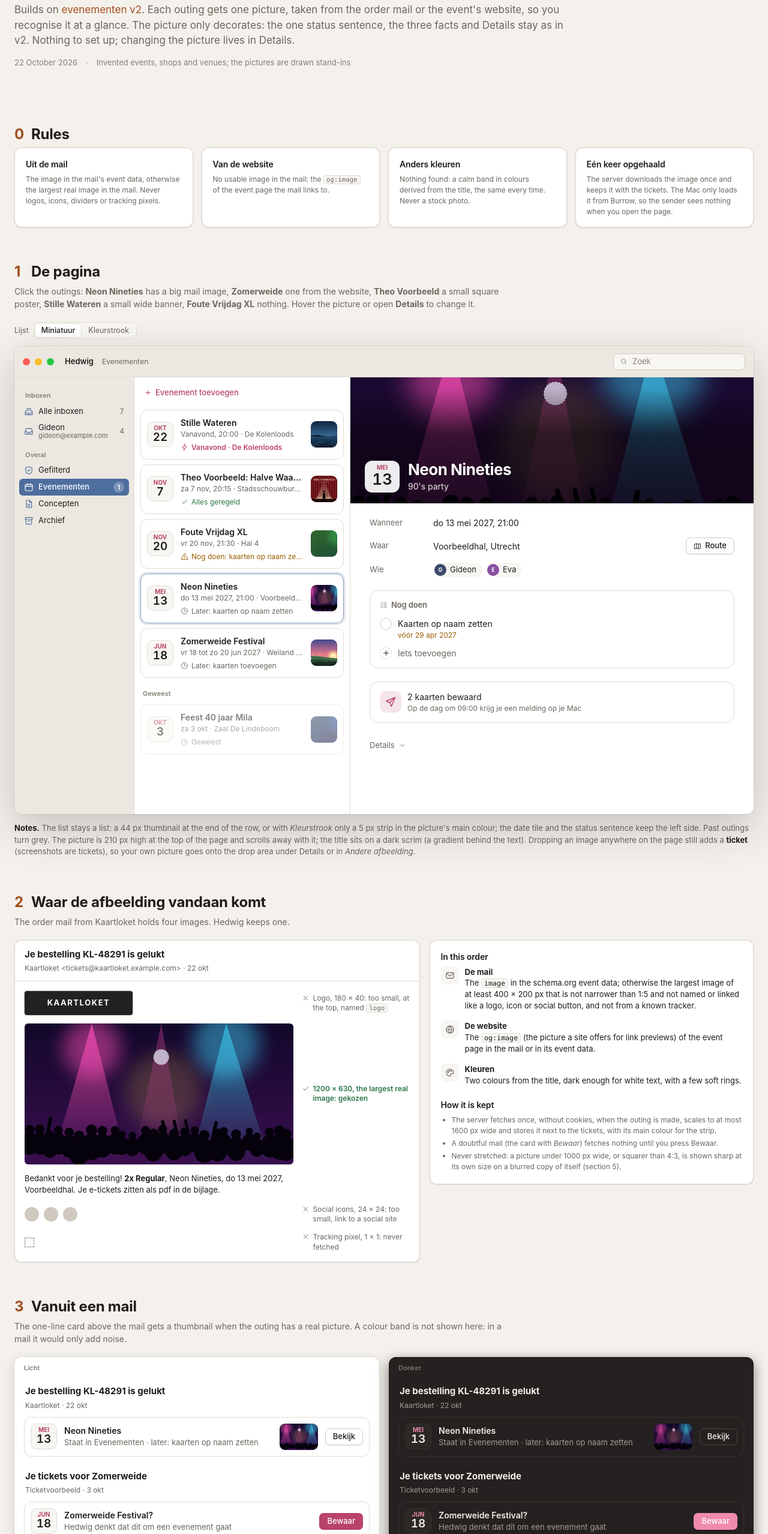
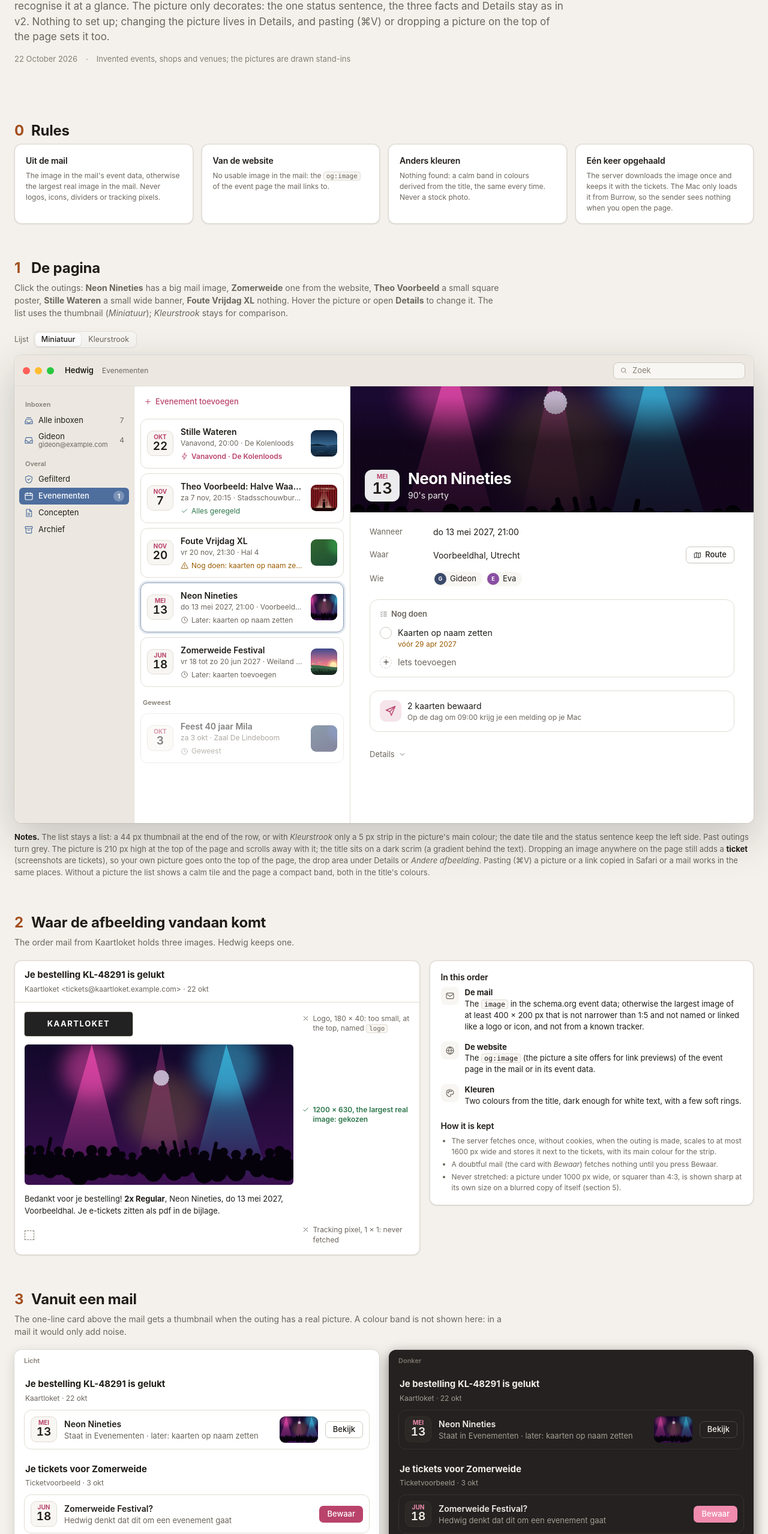
Before and after one commit to Gideonnn/burrow, a website: page docs/design/hedwig-event-images.html in a window 1280 px wide. Shown: the part 197-2754 px from the top of the page at 60% size. Drawn offline with Linux system fonts and the light colour scheme.

Commit message:
docs(hedwig): settle the outing picture choices and drop the social icons from the design

```diff
--- a/docs/design/hedwig-event-images.html
+++ b/docs/design/hedwig-event-images.html
@@ -703,6 +703,7 @@ textarea.field { height: auto; padding: 8px 10px; resize: none; font: inherit; w
 .ei-detail { overflow: auto; display: flex; flex-direction: column; flex: 1; min-height: 0; }
 .ei-hero { position: relative; height: 210px; flex: none; overflow: hidden; background: #2a2622; color: #fff; isolation: isolate; }
 .ei-hero.sm { height: 180px; }
+.ei-hero.compact { height: 120px; }
 .ei-art { position: absolute; inset: 0; background-size: cover; background-position: center 40%; }
 .ei-art.blur { overflow: hidden; }
 .ei-art.blur i { position: absolute; inset: -40px; background-size: cover; background-position: center; filter: blur(26px) saturate(1.25) brightness(.85); }
@@ -806,7 +807,6 @@ textarea.field { height: auto; padding: 8px 10px; resize: none; font: inherit; w
 .ei-note.pick { color: var(--success); font-weight: 600; }
 .ei-logo { width: 180px; height: 40px; border-radius: 4px; background: #222; color: #fff; box-shadow: 0 0 0 1px var(--line-strong); display: grid; place-items: center; font-weight: 700; letter-spacing: .12em; font-size: 13px; }
 .ei-banner { width: 100%; height: auto; display: block; border-radius: 6px; }
-.ei-socials { display: flex; gap: 8px; } .ei-socials i { width: 24px; height: 24px; border-radius: 50%; background: var(--line-strong); display: block; }
 .ei-pixel { width: 8px; height: 8px; outline: 1px dashed var(--text-3); outline-offset: 3px; display: block; margin: 4px; }
 .ei-steps { display: flex; flex-direction: column; gap: 12px; margin: 0; padding: 0; list-style: none; }
 .ei-steps li { display: grid; grid-template-columns: 30px 1fr; gap: 10px; font-size: 13px; line-height: 1.45; }
@@ -816,7 +816,6 @@ textarea.field { height: auto; padding: 8px 10px; resize: none; font: inherit; w
 .ei-cases { display: grid; grid-template-columns: repeat(3, minmax(0, 1fr)); gap: 16px; }
 @media (max-width: 1100px) { .ei-cases { grid-template-columns: repeat(2, minmax(0, 1fr)); } .ei-split { grid-template-columns: 1fr; } }
 .ei-case { border-radius: 12px; overflow: hidden; background: var(--surface); border: 1px solid var(--line); box-shadow: var(--shadow-1); }
-.ei-case .plain { height: 180px; display: flex; align-items: flex-end; padding: 18px 24px; border-bottom: 1px solid var(--line); }
 .ei-case .cap { padding: 12px 14px 14px; font-size: 12.5px; color: var(--text-2); line-height: 1.45; }
 .ei-case .cap b { display: block; font-size: 13px; color: var(--text); margin-bottom: 2px; }
 .ei-q { display: grid; grid-template-columns: repeat(2, minmax(0, 1fr)); gap: 14px; }
@@ -826,14 +825,14 @@ textarea.field { height: auto; padding: 8px 10px; resize: none; font: inherit; w
 
 <header class="topbar">
   <div class="brand">Hedwig · evenementen <span class="muted" style="font-weight:400">met een afbeelding</span></div>
-  <nav><a href="#page">De pagina</a><a href="#source">Waar het beeld vandaan komt</a><a href="#mail">Vanuit een mail</a><a href="#theme">Licht en donker</a><a href="#odd">Lastige afbeeldingen</a><a href="#open">Open vragen</a></nav>
+  <nav><a href="#page">De pagina</a><a href="#source">Waar het beeld vandaan komt</a><a href="#mail">Vanuit een mail</a><a href="#theme">Licht en donker</a><a href="#odd">Lastige afbeeldingen</a><a href="#open">Besloten</a></nav>
   <div class="seg"><button data-theme-pick="auto" class="on">Auto</button><button data-theme-pick="light">Light</button><button data-theme-pick="dark">Dark</button></div>
 </header>
 
 <main class="doc">
 <div class="hero">
   <h1>Evenementen met een afbeelding</h1>
-  <p class="lead">Builds on <a href="hedwig-events.html">evenementen v2</a>. Each outing gets one picture, taken from the order mail or the event's website, so you recognise it at a glance. The picture only decorates: the one status sentence, the three facts and Details stay as in v2. Nothing to set up; changing the picture lives in Details.</p>
+  <p class="lead">Builds on <a href="hedwig-events.html">evenementen v2</a>. Each outing gets one picture, taken from the order mail or the event's website, so you recognise it at a glance. The picture only decorates: the one status sentence, the three facts and Details stay as in v2. Nothing to set up; changing the picture lives in Details, and pasting (⌘V) or dropping a picture on the top of the page sets it too.</p>
   <div class="meta"><span>22 October 2026</span><span>·</span><span>Invented events, shops and venues; the pictures are drawn stand-ins</span></div>
 </div>
 
@@ -849,7 +848,7 @@ textarea.field { height: auto; padding: 8px 10px; resize: none; font: inherit; w
 
 <section class="sec" id="page">
   <h2><span class="num">1</span>De pagina</h2>
-  <p class="intro">Click the outings: <b>Neon Nineties</b> has a big mail image, <b>Zomerweide</b> one from the website, <b>Theo Voorbeeld</b> a small square poster, <b>Stille Wateren</b> a small wide banner, <b>Foute Vrijdag XL</b> nothing. Hover the picture or open <b>Details</b> to change it.</p>
+  <p class="intro">Click the outings: <b>Neon Nineties</b> has a big mail image, <b>Zomerweide</b> one from the website, <b>Theo Voorbeeld</b> a small square poster, <b>Stille Wateren</b> a small wide banner, <b>Foute Vrijdag XL</b> nothing. Hover the picture or open <b>Details</b> to change it. The list uses the thumbnail (<i>Miniatuur</i>); <i>Kleurstrook</i> stays for comparison.</p>
   <div class="theme-row">Lijst <div class="seg" id="ei-variant"><button data-variant="mini" class="on">Miniatuur</button><button data-variant="strip">Kleurstrook</button></div></div>
   <div class="mac a-hedwig ei-win">
     <div class="tb"><span class="lights"><i></i><i></i><i></i></span><span class="title">Hedwig</span><span class="sub">Evenementen</span><span class="grow"></span>
@@ -870,12 +869,12 @@ textarea.field { height: auto; padding: 8px 10px; resize: none; font: inherit; w
     </div>
     <div class="ei-modal" id="ei-modal"></div>
   </div>
-  <p class="scr-note"><b>Notes.</b> The list stays a list: a 44 px thumbnail at the end of the row, or with <i>Kleurstrook</i> only a 5 px strip in the picture's main colour; the date tile and the status sentence keep the left side. Past outings turn grey. The picture is 210 px high at the top of the page and scrolls away with it; the title sits on a dark scrim (a gradient behind the text). Dropping an image anywhere on the page still adds a <b>ticket</b> (screenshots are tickets), so your own picture goes onto the drop area under Details or in <i>Andere afbeelding</i>.</p>
+  <p class="scr-note"><b>Notes.</b> The list stays a list: a 44 px thumbnail at the end of the row, or with <i>Kleurstrook</i> only a 5 px strip in the picture's main colour; the date tile and the status sentence keep the left side. Past outings turn grey. The picture is 210 px high at the top of the page and scrolls away with it; the title sits on a dark scrim (a gradient behind the text). Dropping an image anywhere on the page still adds a <b>ticket</b> (screenshots are tickets), so your own picture goes onto the top of the page, the drop area under Details or <i>Andere afbeelding</i>. Pasting (⌘V) a picture or a link copied in Safari or a mail works in the same places. Without a picture the list shows a calm tile and the page a compact band, both in the title's colours.</p>
 </section>
 
 <section class="sec" id="source">
   <h2><span class="num">2</span>Waar de afbeelding vandaan komt</h2>
-  <p class="intro">The order mail from Kaartloket holds four images. Hedwig keeps one.</p>
+  <p class="intro">The order mail from Kaartloket holds three images. Hedwig keeps one.</p>
   <div class="ei-split">
     <div class="ei-mail">
       <div class="ei-mail-hd"><b>Je bestelling KL-48291 is gelukt</b><span>Kaartloket &lt;tickets@kaartloket.example.com&gt; · 22 okt</span></div>
@@ -883,14 +882,13 @@ textarea.field { height: auto; padding: 8px 10px; resize: none; font: inherit; w
         <div class="ei-an"><div class="ei-logo">KAARTLOKET</div><div class="ei-note"><svg class="i sm"><use href="#i-xmark"/></svg><span>Logo, 180 × 40: too small, at the top, named <code>logo</code></span></div></div>
         <div class="ei-an"><img class="ei-banner" id="ei-mail-banner" alt=""><div class="ei-note pick"><svg class="i sm"><use href="#i-check"/></svg>1200 × 630, the largest real image: gekozen</div></div>
         <div class="ei-an"><div>Bedankt voor je bestelling! <b>2x Regular</b>, Neon Nineties, do 13 mei 2027, Voorbeeldhal. Je e-tickets zitten als pdf in de bijlage.</div><span></span></div>
-        <div class="ei-an"><div class="ei-socials"><i></i><i></i><i></i></div><div class="ei-note"><svg class="i sm"><use href="#i-xmark"/></svg>Social icons, 24 × 24: too small, link to a social site</div></div>
         <div class="ei-an"><span class="ei-pixel"></span><div class="ei-note"><svg class="i sm"><use href="#i-xmark"/></svg>Tracking pixel, 1 × 1: never fetched</div></div>
       </div>
     </div>
     <div class="card">
       <h4>In this order</h4>
       <ol class="ei-steps">
-        <li><span class="ic"><svg class="i"><use href="#i-envelope"/></svg></span><span><b>De mail</b>The <code>image</code> in the schema.org event data; otherwise the largest image of at least 400 × 200 px that is not narrower than 1:5 and not named or linked like a logo, icon or social button, and not from a known tracker.</span></li>
+        <li><span class="ic"><svg class="i"><use href="#i-envelope"/></svg></span><span><b>De mail</b>The <code>image</code> in the schema.org event data; otherwise the largest image of at least 400 × 200 px that is not narrower than 1:5 and not named or linked like a logo or icon, and not from a known tracker.</span></li>
         <li><span class="ic"><svg class="i"><use href="#i-globe"/></svg></span><span><b>De website</b>The <code>og:image</code> (the picture a site offers for link previews) of the event page in the mail or in its event data.</span></li>
         <li><span class="ic"><svg class="i"><use href="#i-palette"/></svg></span><span><b>Kleuren</b>Two colours from the title, dark enough for white text, with a few soft rings.</span></li>
       </ol>
@@ -935,12 +933,12 @@ textarea.field { height: auto; padding: 8px 10px; resize: none; font: inherit; w
 </section>
 
 <section class="sec" id="open">
-  <h2><span class="num">6</span>Open vragen</h2>
+  <h2><span class="num">6</span>Besloten</h2>
   <div class="ei-q">
-    <div class="card"><h4><span class="num">A</span>Lijst: miniatuur of kleurstrook?</h4><p class="muted small">De miniatuur herken je sneller, de kleurstrook is rustiger en werkt ook bij een vage of vreemde afbeelding. Of allebei weg, en het beeld alleen op de pagina zelf?</p></div>
-    <div class="card"><h4><span class="num">B</span>Niets gevonden: kleuren of gewoon de kop?</h4><p class="muted small">Nu krijgt elk evenement zonder afbeelding een rustige kleurband, zodat de pagina's gelijk ogen. De andere keus is de kop uit v2 zonder band; dat is wat <i>Geen afbeelding</i> nu doet.</p></div>
-    <div class="card"><h4><span class="num">C</span>Afbeeldingen van buiten ophalen?</h4><p class="muted small">Een afbeelding die in de mail zelf zit kost niets. Een afbeelding van de server van de verkoper of van de website ophalen laat hen één keer zien dat iemand hem laadt (vanaf de server, niet vanaf je Mac). Mag dat, of alleen afbeeldingen die al in de mail zitten?</p></div>
-    <div class="card"><h4><span class="num">D</span>Ook in de melding op de dag?</h4><p class="muted small">De melding van 09:00 (en later Telegram) kan de afbeelding meesturen. Leuk om te herkennen, maar aan de deur moet de kaart snel te vinden zijn. Met of zonder?</p></div>
+    <div class="card"><h4><span class="num">A</span>Lijst: de miniatuur</h4><p class="muted small">Besloten: de miniatuur aan het eind van de rij, die herken je sneller. Een evenement zonder afbeelding krijgt een rustig tegeltje in de kleuren bij de titel.</p></div>
+    <div class="card"><h4><span class="num">B</span>Niets gevonden: de rustige kleurband</h4><p class="muted small">Besloten: zonder afbeelding krijgt de pagina een lage band in kleuren bij de titel, ook na <i>Geen afbeelding</i>. Zo ogen de pagina's gelijk.</p></div>
+    <div class="card"><h4><span class="num">C</span>Afbeeldingen van buiten: ja</h4><p class="muted small">Besloten: de server haalt afbeeldingen uit de mail en van de website op en bewaart een kopie. De Mac laadt ze alleen van Burrow.</p></div>
+    <div class="card"><h4><span class="num">D</span>De melding van 09:00: zonder</h4><p class="muted small">Besloten: voorlopig geen afbeelding in de melding op de dag, zodat de kaart aan de deur snel te vinden is.</p></div>
   </div>
 </section>
 </main>
@@ -1044,7 +1042,6 @@ function hero(e, c, cls = '') {
     ${cls.includes('edit') ? `<button class="ei-hero-edit" data-pick="1">${ic('photo')}Andere afbeelding</button>` : ''}
   </div>`;
 }
-const plainTop = (e) => `<div class="ei-top"><div class="ei-date lg"><small>${e.mon}</small><b>${e.day}</b></div><div><h2>${esc(e.title)}</h2><div class="sub">${esc(e.kind)}</div></div></div>`;
 const mini = (c, e) => !c ? ic('photo', 'lg') : fit(c) === 'cover' ? `<i ${bg(c, e)}></i>` : `<i class="b" ${bg(c, e)}></i><i class="contain" ${bg(c, e)}></i>`;
 const thumb = (c, e, cls = '') => `<span class="ei-thumb ${cls}" ${bg(c, e)}></span>`;
 
@@ -1077,13 +1074,13 @@ function facts(e) {
 function imageSection(e) {
   const c = current(e);
   let sub;
-  if (!c) sub = 'De kop toont alleen de datum en de titel';
+  if (!c) sub = 'De kop krijgt kleuren bij de titel';
   else if (c.art === 'gen') sub = 'Hedwig vond geen afbeelding in de mail of op de website';
   else sub = `${c.w} × ${c.h} · bewaard op de server${fit(c) === 'blur' ? ' · klein, dus scherp op eigen maat met een vage rand' : ''}`;
   return `<div><div class="ei-field" style="margin-bottom:6px">Afbeelding</div>
     <div class="ei-imgset"><span class="ei-mini">${mini(c, e)}</span><div class="grow"><b>${c ? esc(label(c)) : 'Geen afbeelding'}</b><small>${sub}</small></div>
       <div class="ei-imgacts"><button class="btn sm" data-pick="1">Andere afbeelding</button>${c ? '<button class="btn sm" data-none="1">Geen afbeelding</button>' : ''}</div></div>
-    <div class="ei-drop" data-toast="Hier losgelaten wordt het de afbeelding, geen kaart">${ic('arrowdown')}Sleep je eigen afbeelding hierheen</div></div>`;
+    <div class="ei-drop" data-toast="Hier losgelaten wordt het de afbeelding, geen kaart">${ic('arrowdown')}Plak (⌘V) of sleep hier een afbeelding of een link</div></div>`;
 }
 
 function renderDetail() {
@@ -1096,9 +1093,8 @@ function renderDetail() {
     : `<div class="ei-tix"><span class="ic warn">${ic('ticket', 'lg')}</span><span>Nog geen kaarten<small>Sleep ze hierheen (pdf, Wallet-pas of screenshot)</small></span></div>`;
   const hist = c && c.art !== 'gen' ? ` · Hedwig nam de afbeelding ${c.from === 'mail' ? 'uit de mail' : 'van de website'}` : '';
   document.getElementById('ei-detail').innerHTML = `
-    ${c ? hero(e, c, 'edit') : ''}
+    ${hero(e, c || GEN, c ? 'edit' : 'edit compact')}
     <div class="ei-content">
-      ${c ? '' : plainTop(e)}
       ${facts(e)}
       ${e.past ? '' : `<div class="ei-block"><h3>${ic('checklist')}Nog doen</h3>${todos}<div class="ei-todo" data-toast="Typ iets, bijvoorbeeld oppas regelen"><span class="c" style="border-style:dashed">${ic('plus')}</span><span class="l" style="color:var(--text-2)">Iets toevoegen</span></div></div>`}
       ${e.past ? '' : `<div class="ei-block">${tix}</div>`}
@@ -1128,8 +1124,8 @@ function renderModal() {
   const tile = (c) => `<button class="ei-cand ${c.id === pickSel ? 'on' : ''}" data-cand="${c.id}"><span class="im">${mini(c, e)}</span><span class="lb"><b>${c.art === 'gen' ? 'Kleuren' : c.from === 'mail' ? 'Uit de mail' : 'Van de website'}</b><small>${c.art === 'gen' ? 'bij de titel' : `${esc(c.who)} · ${c.w} × ${c.h}`}</small></span></button>`;
   el.innerHTML = `<div class="ei-sheet" role="dialog" aria-label="Afbeelding kiezen">
     <h3>Afbeelding voor ${esc(e.title)}</h3>
-    <p>${e.cands.length ? 'Hedwig vond deze. Kies er een, of sleep je eigen afbeelding hierheen.' : 'Hedwig vond niets in de mail of op de website. Sleep je eigen afbeelding hierheen, of houd de kleuren.'}</p>
-    <div class="ei-cands">${all.map(tile).join('')}<button class="ei-cand ${pickSel === 'none' ? 'on' : ''}" data-cand="none"><span class="im">${ic('xmark', 'lg')}</span><span class="lb"><b>Geen</b><small>alleen datum en titel</small></span></button></div>
+    <p>${e.cands.length ? 'Hedwig vond deze. Kies er een, of plak of sleep je eigen afbeelding hierheen.' : 'Hedwig vond niets in de mail of op de website. Plak of sleep je eigen afbeelding hierheen, of houd de kleuren.'}</p>
+    <div class="ei-cands">${all.map(tile).join('')}<button class="ei-cand ${pickSel === 'none' ? 'on' : ''}" data-cand="none"><span class="im">${ic('xmark', 'lg')}</span><span class="lb"><b>Geen</b><small>kleuren bij de titel</small></span></button></div>
     <div class="ei-drop" style="margin:0">${ic('arrowdown')}Sleep een afbeelding hierheen, of <a href="#" data-toast="Opent een venster om een bestand te kiezen">kies een bestand</a></div>
     <div class="ei-acts"><button class="btn" data-cancel="1">Annuleer</button><button class="btn app filled a-remembrall" data-use="1">Gebruik</button></div>
   </div>`;
@@ -1160,9 +1156,9 @@ function renderStatic() {
     [sw, sw.cands[0], 'Klein en breed, 480 × 160', 'Too small to fill 720 px without going soft. Never stretched beyond its own size; the blurred copy fills the rest.'],
     [BRIGHT, BRIGHT.cands[0], 'Heel licht, 1200 × 630', 'Sand and sky, nearly white. The scrim under the text keeps the title at 4.8:1 or better.'],
     [fv, GEN, 'Niets gevonden', 'Colours from the title: dark, calm and always the same for the same title, so it still feels like this outing.'],
-    [neonEv, null, 'Geen afbeelding gekozen', 'Back to the v2 header. Andere afbeelding in Details brings a picture back.'],
+    [neonEv, null, 'Geen afbeelding gekozen', 'The calm band in the title\'s colours, lower than a picture. Pasting or dropping a picture, or Andere afbeelding, brings one back.'],
   ];
-  document.getElementById('ei-cases').innerHTML = cases.map(([e, c, t, d]) => `<div class="ei-case">${c ? hero(e, c, 'sm') : `<div class="plain">${plainTop(e)}</div>`}<div class="cap"><b>${t}</b>${d}</div></div>`).join('');
+  document.getElementById('ei-cases').innerHTML = cases.map(([e, c, t, d]) => `<div class="ei-case">${hero(e, c || GEN, c ? 'sm' : 'sm compact')}<div class="cap"><b>${t}</b>${d}</div></div>`).join('');
 }
 
 function toast(t) { const el = document.getElementById('ei-toast'); el.textContent = t; el.classList.add('on'); clearTimeout(el._t); el._t = setTimeout(() => el.classList.remove('on'), 1700); }
```
